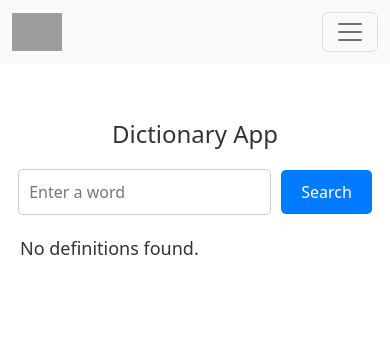
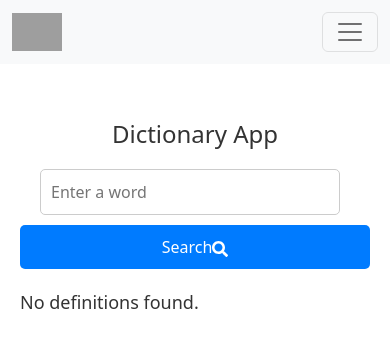
Before and after one commit to AdeAdex/multi-app-suite-client-side, a React (Vite) app: page /dictionary in a window 390 px wide. Shown: the top 348 px of the page. Built offline with nearby package versions, Linux system fonts and the light colour scheme; grey boxes are pictures that could not be loaded.

Commit message:
Working on the project perfection

```diff
--- a/package.json
+++ b/package.json
@@ -9,10 +9,12 @@
     "preview": "vite preview"
   },
   "dependencies": {
+    "@fortawesome/fontawesome-svg-core": "^6.4.2",
     "axios": "^1.3.4",
     "bootstrap": "^5.2.3",
     "react": "^18.2.0",
     "react-dom": "^18.2.0",
+    "react-icons": "^4.11.0",
     "react-router-dom": "^6.10.0"
   },
   "devDependencies": {
--- a/src/App.css
+++ b/src/App.css
@@ -181,3 +181,17 @@ input[type="text"] {
   font-size: 18px;
   color: #333;
 }
+
+
+
+
+@media (max-width: 768px) {
+  .search-bar {
+    flex-direction: column; /* Stack elements vertically */
+    gap: 10px; /* Add some spacing between input and button */
+  }
+
+  .search-button {
+    width: 100%; /* Make the button full-width */
+  }
+}
--- a/src/DictionaryApp.jsx
+++ b/src/DictionaryApp.jsx
@@ -1,5 +1,7 @@
 import axios from "axios";
 import React, { useState, useEffect } from "react";
+import { FaSearch } from 'react-icons/fa';
+
 
 const DictionaryApp = () => {
   const [word, setWord] = useState("");
@@ -53,9 +55,11 @@ const DictionaryApp = () => {
     onChange={(e) => setWord(e.target.value)}
   />
   <button className="search-button" onClick={fetchData}>
-          Search
+    <span className="search-text">Search</span>
+    <FaSearch className="search-icon" />
   </button>
 </div>
+
       {phonetics.length > 0 && (
         <div className="phonetics">
           <h2>Phonetics:</h2>
```
Also changed, not shown: 1 other file (tests, documents, lock files or other folders). Lines whose indentation alone changed are shown as unchanged.
